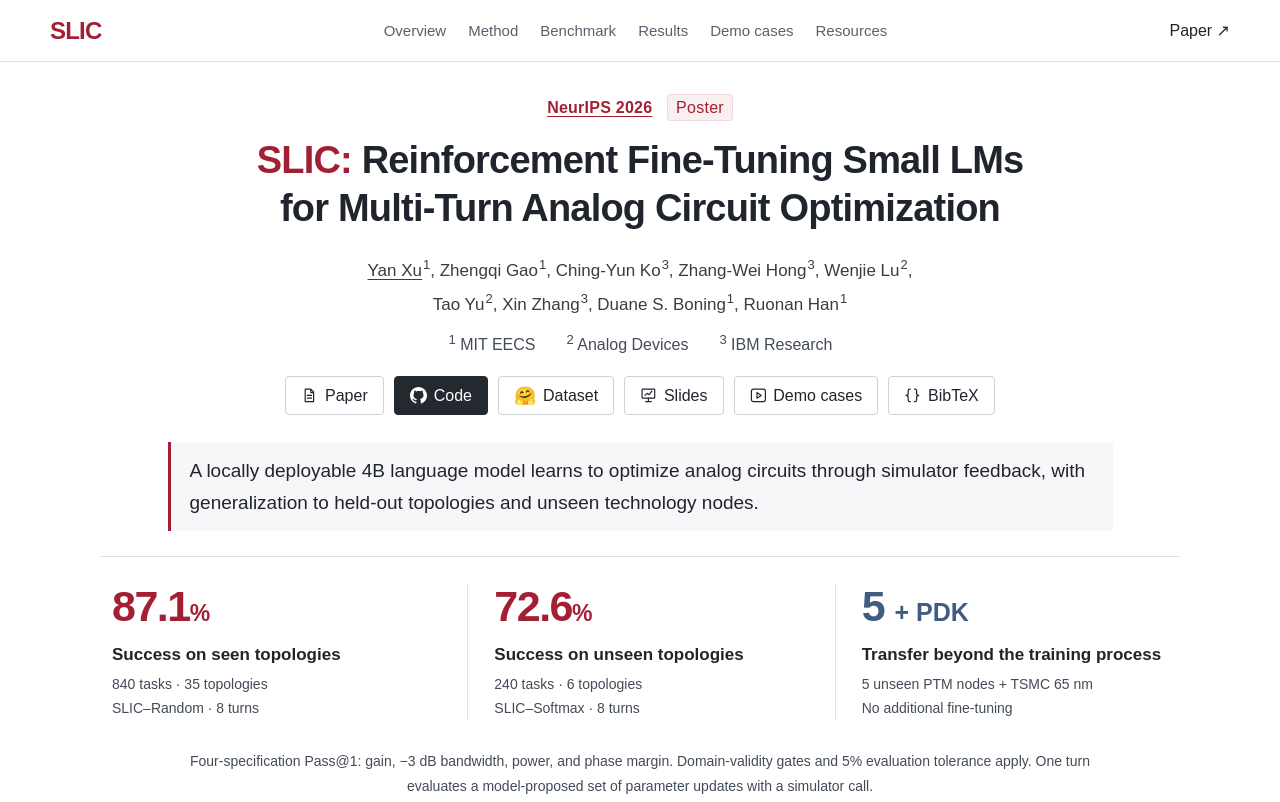
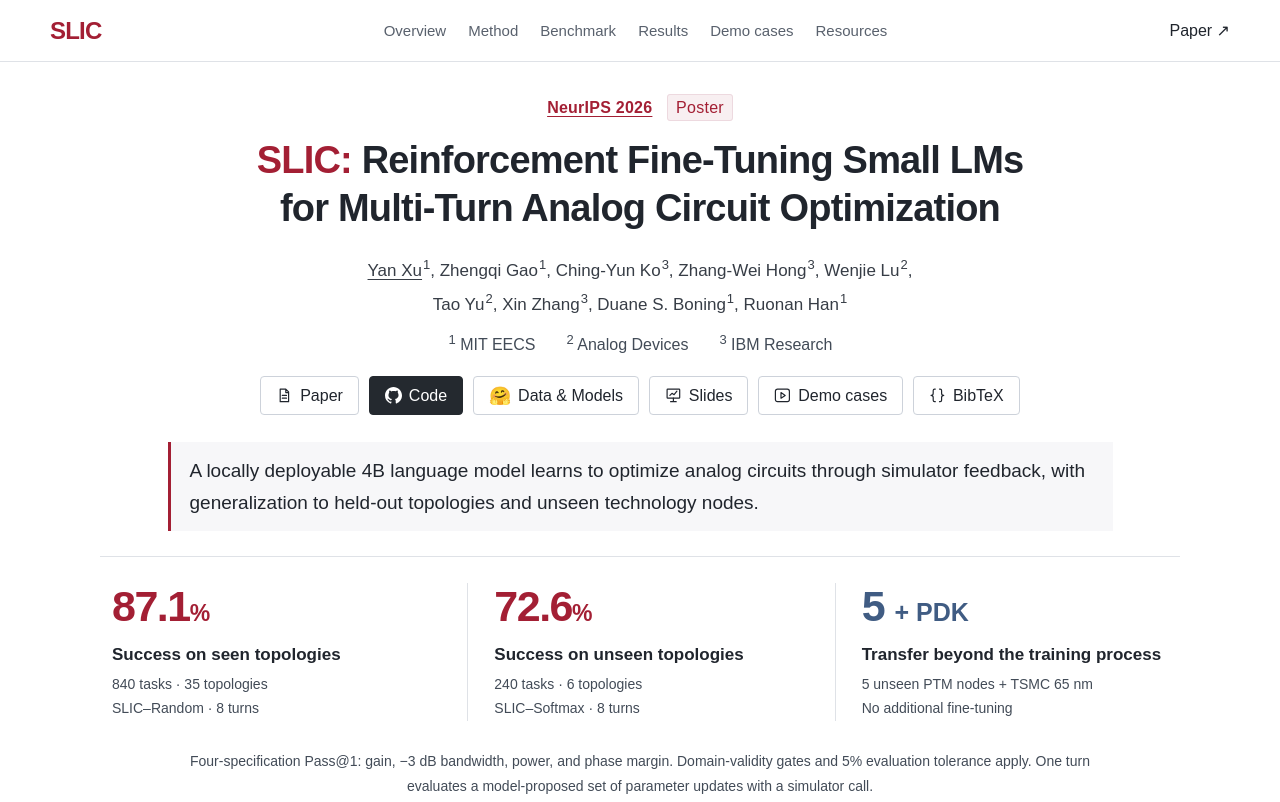
Before and after one commit to slic-agent/slic-agent.github.io, a plain HTML site: page index.html in a window 1280 px wide. Shown: the top 802 px of the page. Drawn offline with Linux system fonts and the light colour scheme.

Commit message:
Link Data & Models resources to the Hugging Face organization

```diff
--- a/index.html
+++ b/index.html
@@ -17,8 +17,8 @@
    <img class="github-mark" src="assets/github-mark-white.svg" alt="" aria-hidden="true">
    Code
   </a>
-  <a class="button secondary hf-link" href="https://huggingface.co/datasets/slic-agent/slic-data">
-   <span class="hf-icon" aria-hidden="true">🤗</span> Dataset
+  <a class="button secondary hf-link" href="https://huggingface.co/slic-agent">
+   <span class="hf-icon" aria-hidden="true">🤗</span> Data &amp; Models
   </a>
   <a class="button secondary" href="https://neurips.cc/media/neurips-2026/Slides/153101.pdf" aria-label="View SLIC presentation slides (PDF)">
    <svg class="link-icon" viewBox="0 0 24 24" aria-hidden="true"><rect x="3" y="3" width="18" height="13" rx="1"/><path d="M12 16v5 M8 21h8 M7 12l3-3 3 2 4-5"/></svg>
@@ -177,7 +177,7 @@
  </div><p class="explorer-footnote"><strong>Source: manuscript Appendix L.1–L.2; schematics correspond to Figures 11–12.</strong> Both examples satisfy the original four targets after four turns without relying on the 5% evaluation tolerance. The displayed targets are nominal; invalid states are never counted as successful. <a class="source-inline" href="https://arxiv.org/abs/2611.13452">Full case studies in Appendix L ↗</a></p>
 </section>
 
-<section id="resources" class="resources-band"><div class="section-wrap section-space"><div class="section-heading"><div><div class="eyebrow">Research artifacts</div><h2>Resources and citation</h2></div><p>Explore the SLIC source code, dataset, and recorded circuit examples.</p></div><div class="resource-grid"><a href="https://arxiv.org/abs/2611.13452"><span class="resource-label"><svg class="link-icon" viewBox="0 0 24 24" aria-hidden="true"><path d="M6 3h8l4 4v14H6z M14 3v5h4 M9 12h6 M9 16h6"/></svg>Manuscript</span><strong>Paper <b aria-hidden="true">↗</b></strong><small>Read on arXiv</small></a><a href="https://github.com/slic-agent/slic-agent"><span class="resource-label"><img class="github-mark" src="assets/github-mark-white.svg" alt="" aria-hidden="true">Code</span><strong>SLIC on GitHub <b aria-hidden="true">↗</b></strong><small>Browse the source code</small></a><a href="#circuits"><span class="resource-label"><svg class="link-icon" viewBox="0 0 24 24" aria-hidden="true"><rect x="2" y="3" width="20" height="18" rx="3"/><path d="m10 8 6 4-6 4z"/></svg>Design traces</span><strong>Inspect the cases <b>↗</b></strong><small>Recorded inputs, model responses & measurements</small></a><a href="https://huggingface.co/datasets/slic-agent/slic-data"><span class="resource-label"><span class="hf-icon" aria-hidden="true">🤗</span>Dataset</span><strong>SLIC Data <b aria-hidden="true">↗</b></strong><small>Public dataset on Hugging Face</small></a></div>
+<section id="resources" class="resources-band"><div class="section-wrap section-space"><div class="section-heading"><div><div class="eyebrow">Research artifacts</div><h2>Resources and citation</h2></div><p>Explore the SLIC source code, datasets, models, and recorded circuit examples.</p></div><div class="resource-grid"><a href="https://arxiv.org/abs/2611.13452"><span class="resource-label"><svg class="link-icon" viewBox="0 0 24 24" aria-hidden="true"><path d="M6 3h8l4 4v14H6z M14 3v5h4 M9 12h6 M9 16h6"/></svg>Manuscript</span><strong>Paper <b aria-hidden="true">↗</b></strong><small>Read on arXiv</small></a><a href="https://github.com/slic-agent/slic-agent"><span class="resource-label"><img class="github-mark" src="assets/github-mark-white.svg" alt="" aria-hidden="true">Code</span><strong>SLIC on GitHub <b aria-hidden="true">↗</b></strong><small>Browse the source code</small></a><a href="#circuits"><span class="resource-label"><svg class="link-icon" viewBox="0 0 24 24" aria-hidden="true"><rect x="2" y="3" width="20" height="18" rx="3"/><path d="m10 8 6 4-6 4z"/></svg>Design traces</span><strong>Inspect the cases <b>↗</b></strong><small>Recorded inputs, model responses & measurements</small></a><a href="https://huggingface.co/slic-agent"><span class="resource-label"><span class="hf-icon" aria-hidden="true">🤗</span>Data &amp; Models</span><strong>SLIC on Hugging Face <b aria-hidden="true">↗</b></strong><small>Browse datasets and model checkpoints</small></a></div>
  <div class="citation-head" id="cite"><h3>Citation</h3><button id="copy-citation" class="small-button">Copy BibTeX ⧉</button></div><pre class="citation" id="citation">@inproceedings{xu2026slic,
   title = {SLIC: Reinforcement Fine-Tuning Small LMs for
            Multi-Turn Analog Circuit Optimization},
```
